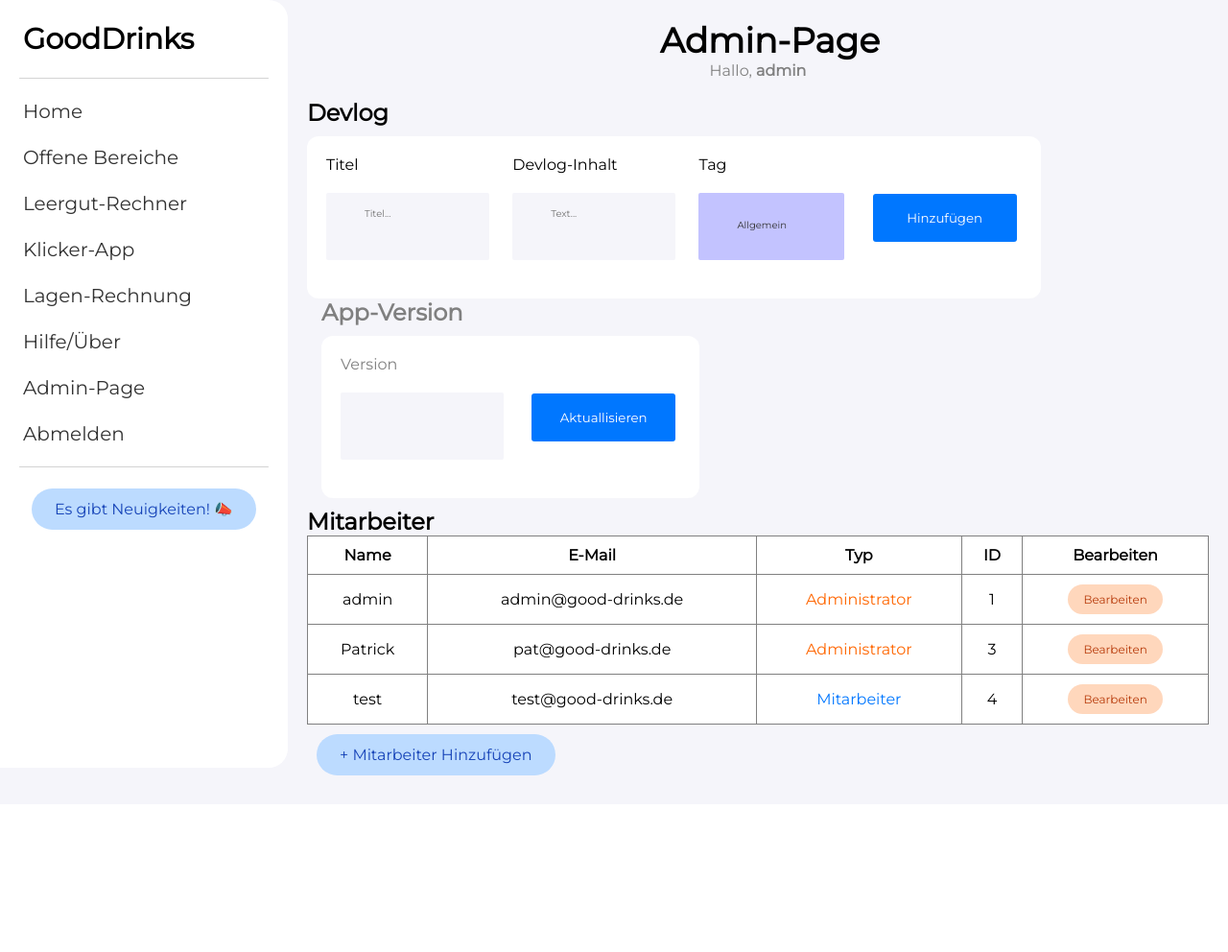
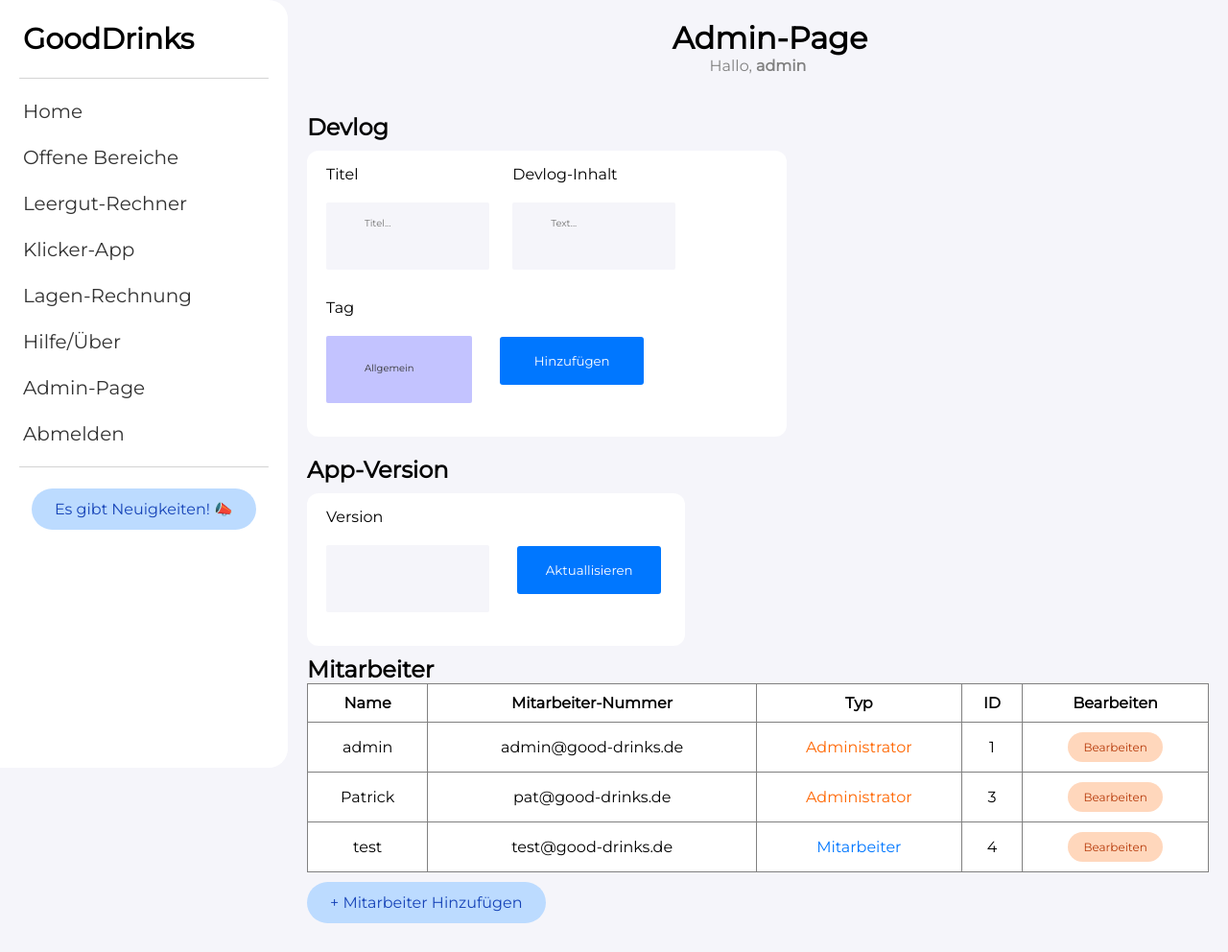
Before and after one commit to sarguhl/GoodDrinks, a Flask app: page /admin in a window 1280 px wide. Shown: the whole page at 96% size. Before the commit the page ends 808 px from the top, so only its background shows below. Run offline with Flask 2, Linux system fonts and the light colour scheme; a user stored in the database is signed in; data comes from the database, SQL or seed files in the repository; some libraries are stand-ins or nearby versions.

Commit message:
update admin page

```diff
--- a/website/static/index.css
+++ b/website/static/index.css
@@ -22,14 +22,13 @@ main {
     margin: 5rem auto;
 }
 
-.home-wrapper h1 {
-    font-size: 43px;
-    margin-left: 15px;
+
+.users a {
     margin-top: 10px;
-    margin-bottom: 20px;
+    margin-bottom: 10px;
+    margin-left: 0;
+    margin-right: 0;
 }
-
-
 
 
 
@@ -43,6 +42,64 @@ main {
     margin: 20px;
 }
 
+
+
+
+.error-alert {
+    display: block;
+
+    margin: 0 auto;
+    margin-bottom: 20px;
+    padding: 20px;
+
+    width: fit-content;
+    max-width: 100%;
+    height: fit-content;
+    color:white;
+    background-color: #c54f00;
+    border-radius: 5px;
+}
+
+.success-alert {
+    display: block;
+
+    margin: 0 auto;
+    margin-bottom: 20px;
+    padding: 20px;
+
+    width: fit-content;
+    max-width: 100%;
+    height: fit-content;
+    color:white;
+    background-color: #80c500;
+    border-radius: 5px;
+}
+
+.close {
+    margin: 20px;
+    color: white;
+    margin: 0;
+    padding: 0;
+    border: 1px solid;
+    border-color: white;
+    border-radius: 50px;
+    background: none;
+    width: 20px;
+    height: 20px;
+
+}
+
+
+
+
+.devlogwrap {
+    display: inline-block;
+    vertical-align: top;
+    width: 500px;
+    max-width: 100%;
+    margin-right: 20px;
+    margin-top: 20px;
+}
 
 
 
@@ -67,9 +124,6 @@ nav {
     float: right;
 }
 
-.logo h1 {
-    font-size: 30px;
-}
 
 .nav_burger {
     margin-top: 5px;
@@ -378,12 +432,6 @@ display: inline-block;
     background-color: RoyalBlue;
 }
 
-h1 {
-    font-family: 'Montserrat', sans-serif;
-    font-size: 36px;
-    margin-bottom: 10px;
-
-}
 
 .header {
     margin: 0;
@@ -610,11 +658,7 @@ i {
     padding: 10px;
 }
 
-.angelegter_bereich p, h1, h2, h3 {
-    margin: 0 auto;
-    font-family: 'Montserrat', sans-serif;
-    background: none;
-}
+
 
 #cancel, #cancel2 {
     text-align: center;
@@ -727,11 +771,7 @@ dialog input {
     padding: 10px;
 }
 
-.gesch_bereich p, h1, h2, h3 {
-    margin: 0 auto;
-    font-family: 'Montserrat', sans-serif;
-    background: none;
-}
+
 .bereich_claim {
     display: inline-block;
     vertical-align: middle;
@@ -742,11 +782,6 @@ dialog input {
 .add_btns {
     margin-top: 10px;
 }
-
-
-
-
-
 
 .allgemein, .neues, .wgt {
     display: absolute;
@@ -795,22 +830,17 @@ dialog input {
 
 .app_info {
     color: gray;
-    margin-left: 15px;
+    margin-top: 20px;
+    margin-bottom: 20px;
 }
 
+.app_info h2 {
+    color: black;
+}
 
 .users {
     margin-top: 10px;
     margin-bottom: 10px;
-}
-table {
-    overflow-x: auto;
-    width: 100%;
-    border: 1px solid;
-    border-color: gray;
-    border-collapse: collapse;
-    background-color: white;
-    border-radius: 10px;
 }
 
 .form-group {
@@ -841,10 +871,20 @@ table {
     text-align: left;
 }
 
+table {
+    overflow-x: auto;
+    width: 100%;
+    border: 1px solid;
+    border-color: gray;
+    border-collapse: collapse;
+    background-color: white;
+}
+
 table tr {
     margin: 0 auto;
     padding: 10px;
 }
+
 table td {
     border: 1px solid;
     border-color: gray;
@@ -900,7 +940,7 @@ div.scroll {
 
 .devlog_div div {
     height: fit-content;
-    margin: 10px;
+    margin: 5px 10px;
     display: inline-block;
     vertical-align: middle;
     background: none;
@@ -968,8 +1008,6 @@ select {
     -moz-appearance: none;
 }
 
-
-
 .fk3-field {
     display: inline-block;
 }
--- a/website/templates/admin.html
+++ b/website/templates/admin.html
@@ -6,7 +6,8 @@
         <h1 class="header">Admin-Page</h1>
         <p class="grey_text">Hallo, <b>{{ current_user.first_name }}</b></p>
     </div>
-    <form method="POST">
+    <div class="updatepanel">
+        <div class="devlogwrap">
             <h2>Devlog</h2>
             <div class="devlog_div">
                 <div>
@@ -29,8 +30,8 @@
                     <button type="submit" id="submit" class="submit-button">Hinzufügen</button>
                 </div>
             </div>
-    </form>
-    <div class="app_info">
+        </div>
+        <div class="devlogwrap">
             <h2>App-Version</h2>
             <div class="devlog_div">
                 <div>
@@ -42,13 +43,14 @@
                 </div>
             </div>
         </div>
+    </div>
     <div class="users">
         <h2>Mitarbeiter</h2>
         <div class="scroll">
             <table>
                 <tr>
                     <th>Name</th>
-                    <th>E-Mail</th>
+                    <th>Mitarbeiter-Nummer</th>
                     <th>Typ</th>
                     <th>ID</th>
                     <th>Bearbeiten</th>
--- a/website/views.py
+++ b/website/views.py
@@ -207,3 +207,8 @@ def delete_user(user_id):
                 return redirect(url_for("views.admin"))
 
     return "ok"
+
+
+@views.errorhandler(500)
+def internal_server_error(e):
+    return render_template('500.html'), 500
```
Also changed, not shown: website/auth.py (+9 -8 lines), website/templates/500.html (added, +8 -0 lines), website/templates/base.html (+24 -6 lines), website/templates/sign-up.html (+8 -8 lines). Lines whose indentation alone changed are shown as unchanged.
